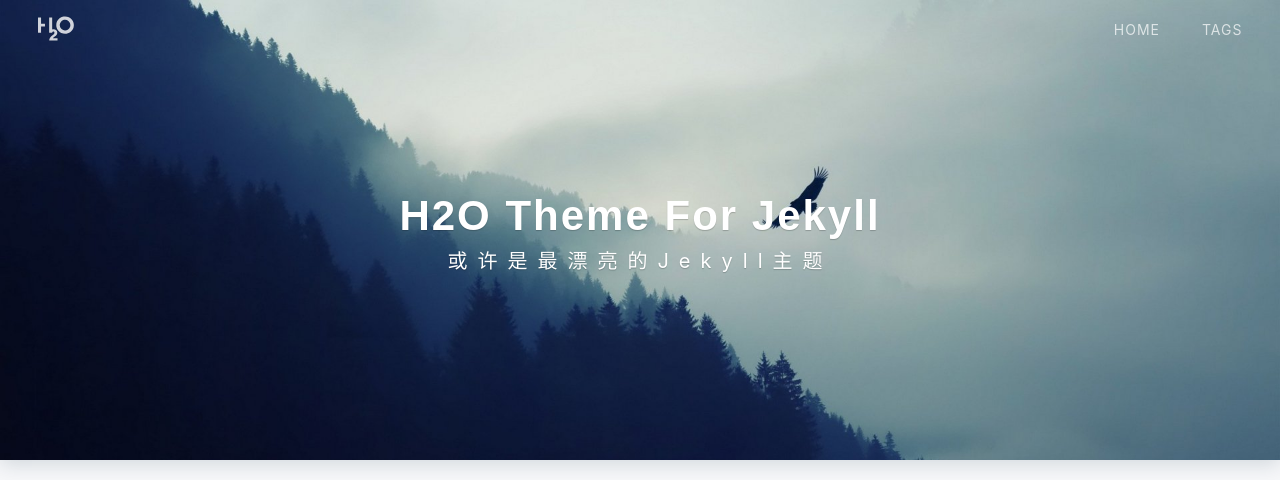
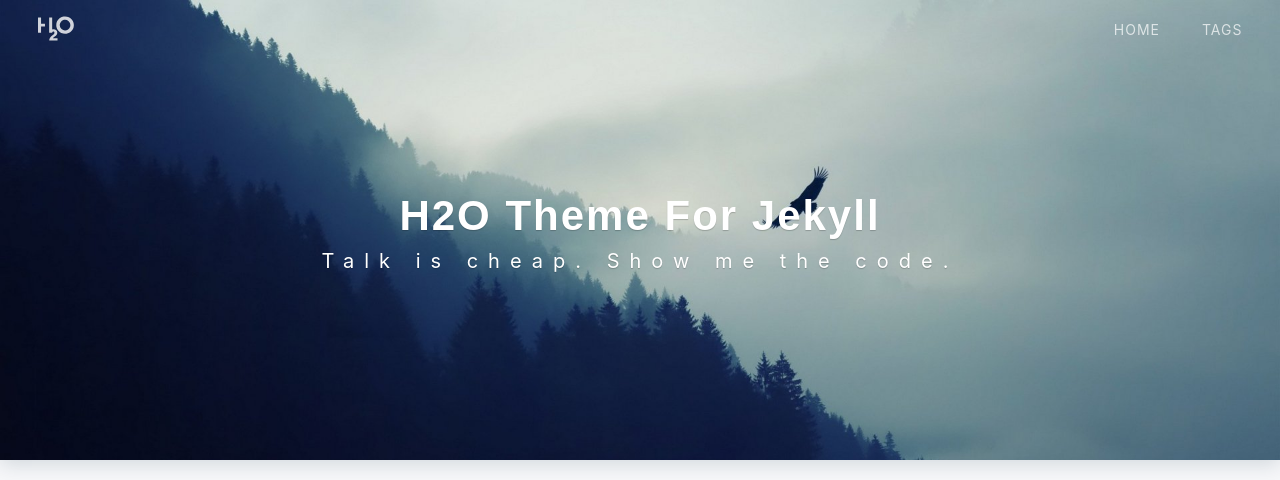
Before and after one commit to moxiaotu/linchupeng.github.io, a Jekyll site: the page built from index.html, in a window 1280 px wide. Shown: the top 480 px of the page. Built offline with Jekyll 4.4.1, drawn with Linux system fonts in a browser that asks for light colours; nearby versions of some CDN libraries; the list of posts is cut into pages by our own code; a style sheet for code colours, icons or effects is not loaded; grey boxes are pictures that could not be loaded.

Commit message:
Change color

```diff
--- a/index.html
+++ b/index.html
@@ -1,7 +1,7 @@
 ---
 layout: default
 home-title: H2O Theme For Jekyll
-description: 或许是最漂亮的Jekyll主题
+description: Talk is cheap. Show me the code.
 ---
 
 {% include header.html %}
```
Also changed, not shown: assets/css/app.min.css.
